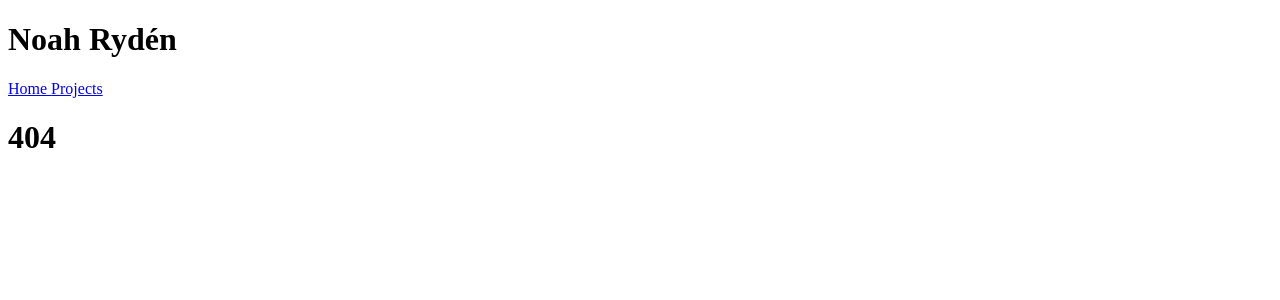
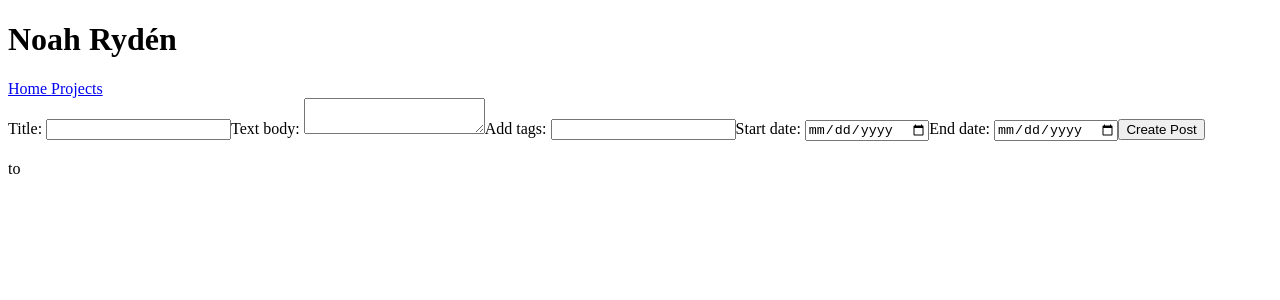
Before and after one commit to Nojoponken/portfolio-v3, a React (Vite) app in the folder client/: page /admin in a window 1280 px wide. Before the commit this address had no page. Shown: the top 300 px of the page. Built offline with nearby package versions, Linux system fonts and the light colour scheme.

Commit message:
New project frontend and updated model

```diff
--- a/client/src/App.jsx
+++ b/client/src/App.jsx
@@ -2,6 +2,7 @@ import "./App.css";
 import { BrowserRouter, Routes, Route } from "react-router-dom";
 import Layout from "./Layout";
 import Home from "./Home";
+import CreatePost from "./CreatePost";
 import PageNotFound from "./PageNotFound";
 import Projects from "./Projects";
 import ProjectDetails from "./ProjectDetails";
@@ -14,6 +15,7 @@ function App() {
           <Route index element={<Home />} />
           <Route path="projects" element={<Projects />} />
           <Route path="projects/:id" element={<ProjectDetails />} />
+          <Route path="admin" element={<CreatePost />} />
           <Route path="*" element={<PageNotFound />} />
         </Route>
       </Routes>
--- /dev/null
+++ b/client/src/CreatePost.jsx
@@ -0,0 +1,102 @@
+import { useState } from "react";
+
+function CreatePost() {
+  const [title, setTitle] = useState("");
+  const [text, setText] = useState("");
+  const [tagInput, setTagInput] = useState("");
+  const [tags, setTags] = useState([]);
+  const [startDate, setStartDate] = useState("");
+  const [endDate, setEndDate] = useState("");
+
+  /* Code written by AI */
+  const preventEnterSubmit = (event) => {
+    // Check if the key pressed was Enter
+    // AND check that the user isn't currently in a textarea
+    if (event.key === "Enter" && event.target.tagName === "INPUT") {
+      event.preventDefault();
+    }
+  };
+  /* End of code written by AI */
+
+  const tryAddTag = (event) => {
+    if (event.key == "Enter") {
+      if (tagInput.trim()) {
+        setTags([...tags, tagInput]);
+        setTagInput("");
+      }
+    }
+  };
+
+  const createNewPost = (event) => {
+    event.preventDefault();
+    console.log("Submitting");
+  };
+
+  return (
+    <>
+      <form onKeyDown={preventEnterSubmit} onSubmit={createNewPost}>
+        <label>
+          Title:{" "}
+          <input
+            value={title}
+            onChange={(event) => setTitle(event.target.value)}
+          />
+        </label>
+
+        <label>
+          Text body:{" "}
+          <textarea
+            value={text}
+            onChange={(event) => setText(event.target.value)}
+          />
+        </label>
+
+        <label>
+          Add tags:{" "}
+          <input
+            value={tagInput}
+            onChange={(event) => setTagInput(event.target.value)}
+            onKeyDown={tryAddTag}
+          />
+        </label>
+
+        <label>
+          Start date:{" "}
+          <input
+            type="date"
+            value={startDate}
+            onChange={(event) => setStartDate(event.target.value)}
+          />
+        </label>
+
+        <label>
+          End date:{" "}
+          <input
+            type="date"
+            value={endDate}
+            onChange={(event) => setEndDate(event.target.value)}
+          />
+        </label>
+
+        <input type="submit" value="Create Post" />
+      </form>
+      <h3>{title}</h3>
+      <pre>{text}</pre>
+      <span>
+        {tags.map((tag, i) => (
+          <button
+            key={i}
+            onClick={() => setTags(tags.filter((_, j) => i != j))}
+          >
+            {tag}
+          </button>
+        ))}
+      </span>
+      <p>
+        {startDate} to {endDate}
+      </p>
+    </>
+  );
+}
+
+export default CreatePost;
```
Also changed, not shown: 2 other files (tests, documents, lock files or other folders).
